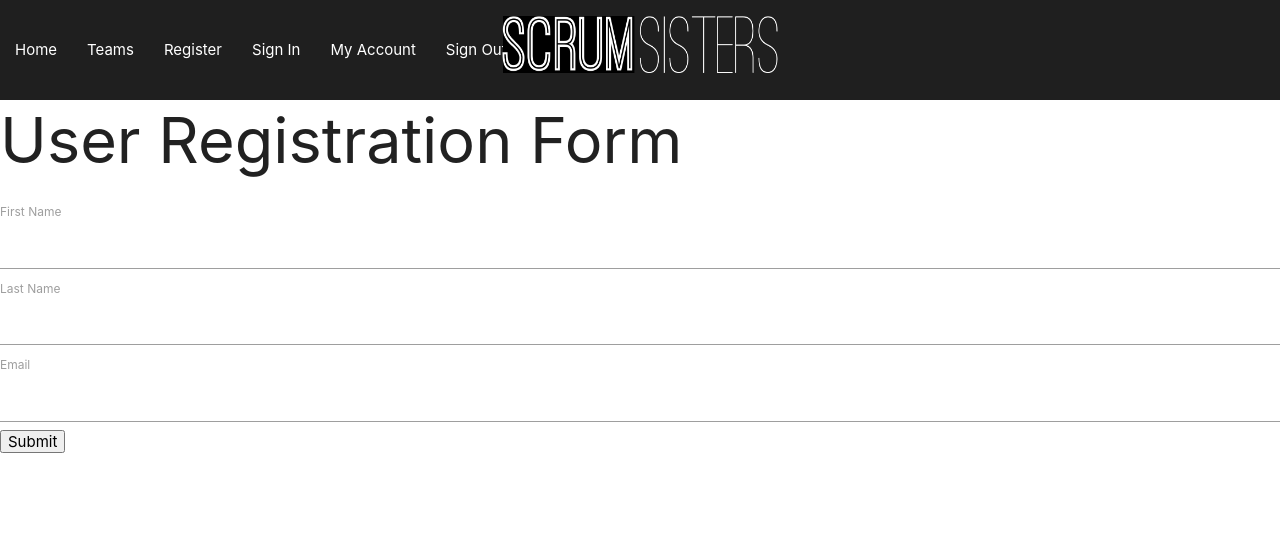
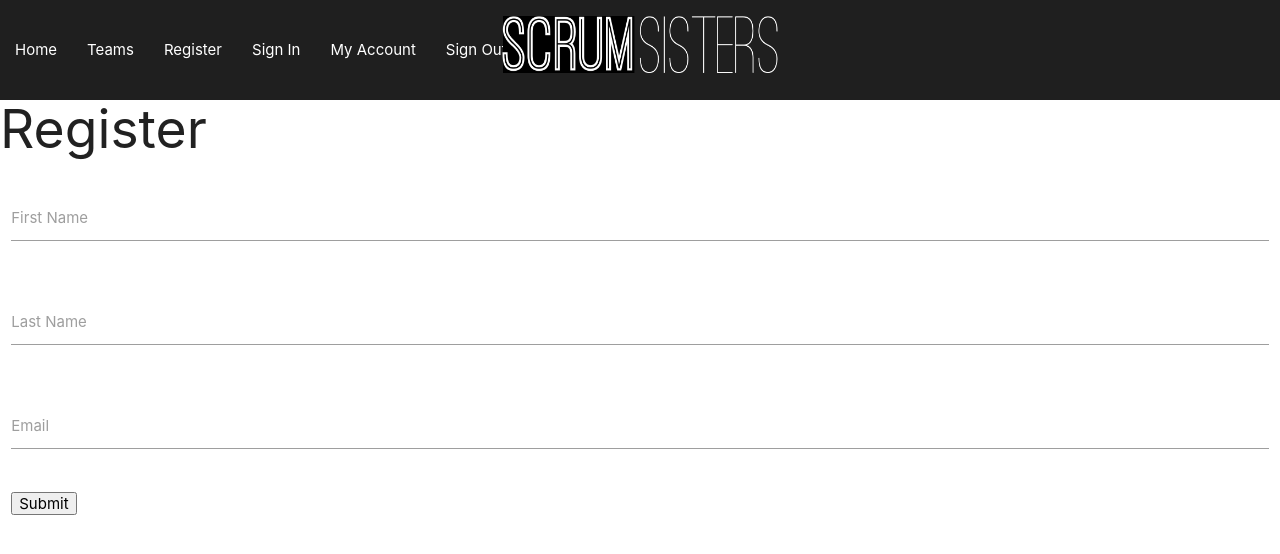
Before and after one commit to abz2489/scrum-sisters, a Flask app: page /register in a window 1280 px wide. Shown: the top 554 px of the page. Run offline with Flask 3, Linux system fonts and the light colour scheme.

Commit message:
Add materialize styling to user registration form

```diff
--- a/scrumsisters/templates/register.html
+++ b/scrumsisters/templates/register.html
@@ -1,20 +1,36 @@
 {% extends "base.html" %}
 {% block content %}
-<h1>User Registration Form</h1>
-<form method="POST">
+<h2>Register</h2>
+{% for message in get_flashed_messages() %}
+<div class="card-panel s12 green accent-2">
+    {{ message }}
+</div>
+{% endfor %}
+<div class="row">
+    <form class="col s12" method="POST">
         {{ form.hidden_tag() }}
-
+        <div class="row">
+            <div class="input-field col s12">
                 {{ form.first_name.label }}
                 {{ form.first_name() }}
-
+            </div>
+        </div>
+        <div class="row">
+            <div class="input-field col s12">
                 {{ form.last_name.label }}
                 {{ form.last_name() }}
-
+            </div>
+        </div>
+        <div class="row">
+            <div class="input-field col s12">
                 {{ form.email.label }}
                 {{ form.email() }}
-
+            </div>
+        </div>
         {{ form.submit() }}
+    </form>
 
 
-</form>
+
+
     {% endblock %}
```
Lines whose indentation alone changed are shown as unchanged.
